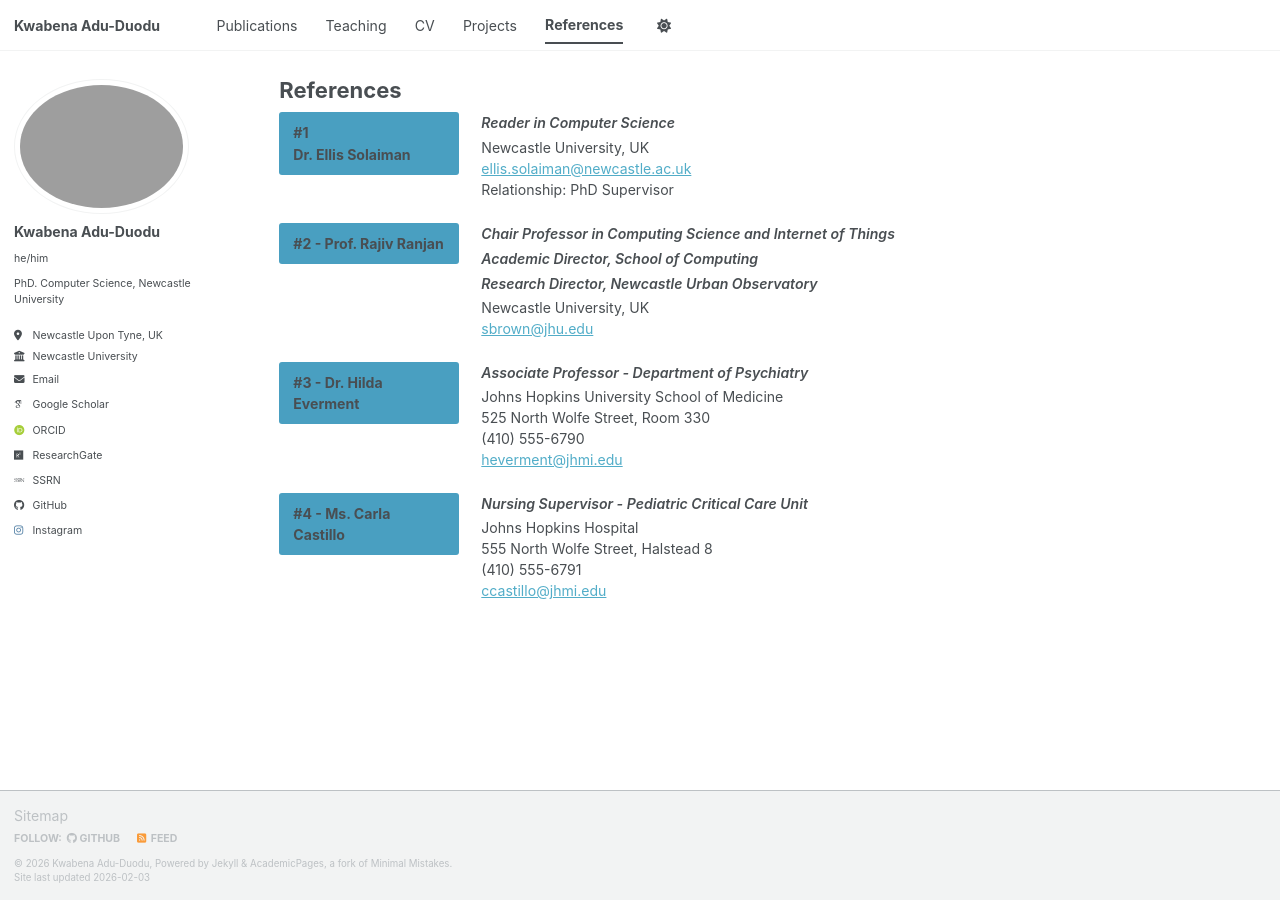
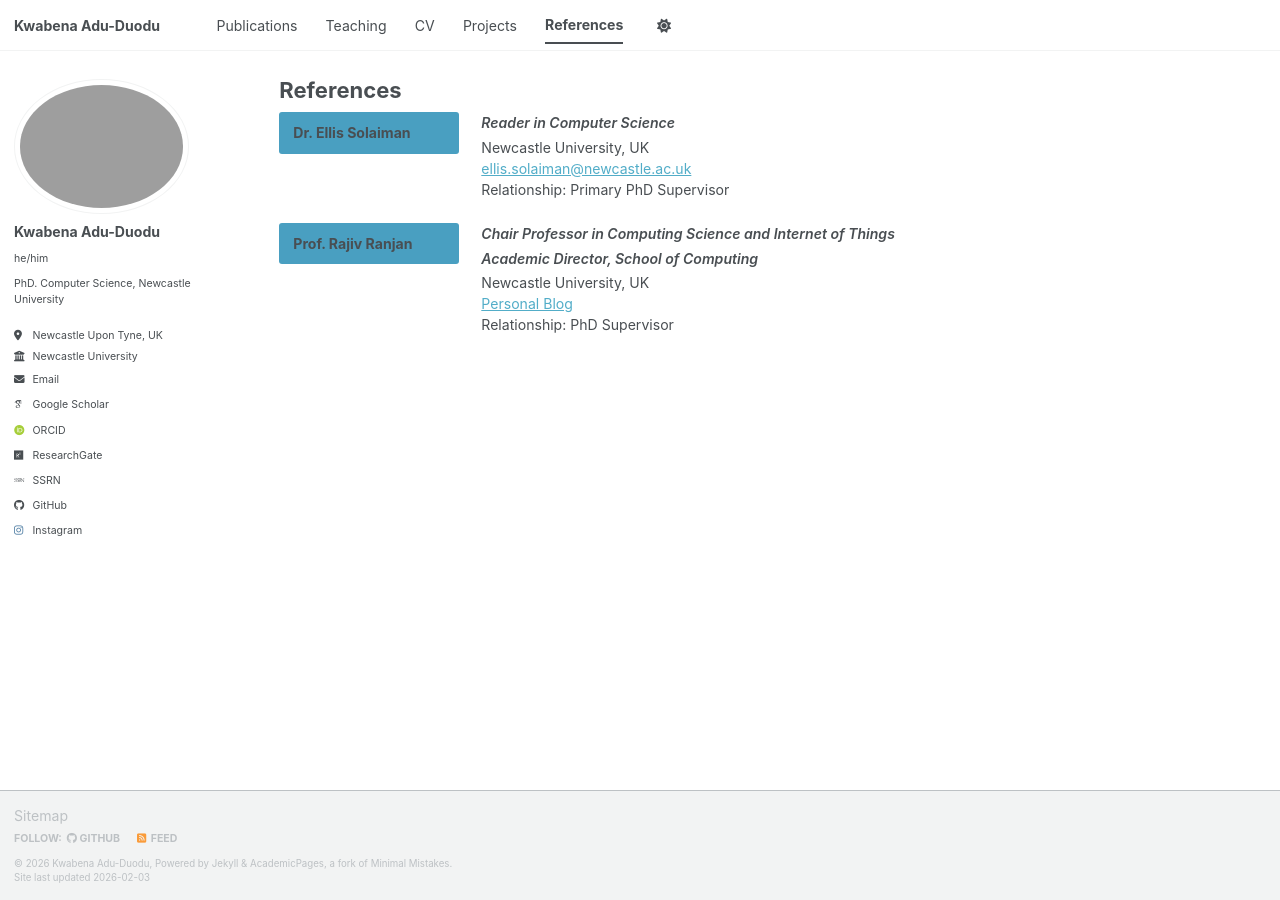
Before and after one commit to KAYDUODU/KAYDUODU.github.io, a Jekyll site: the page built from _pages/references.md, in a window 1280 px wide. Built offline with Jekyll 4.4.1, drawn with Linux system fonts in a browser that asks for light colours; some web fonts are replaced; a script bundle is joined from its source files by our own code; library files that are not in the unit come from our copies.

Commit message:
Revise references and update details
Updated references for Dr. Ellis Solaiman and Prof. Rajiv Ranjan. Removed entries for Dr. Hilda Everment and Ms. Carla Castillo.

```diff
--- a/_pages/references.md
+++ b/_pages/references.md
@@ -54,49 +54,28 @@ author_profile: true
 <div class="refs">
 
   <div class="ref-row">
-    <div class="ref-badge">#1 <br>Dr. Ellis Solaiman</div>
+    <div class="ref-badge">Dr. Ellis Solaiman</div>
     <div class="ref-body">
       <div class="ref-role">Reader in Computer Science</div>
       <div class="ref-line">Newcastle University, UK</div>
       <div class="ref-line"><a href="mailto:ellis.solaiman@newcastle.ac.uk">ellis.solaiman@newcastle.ac.uk</a></div>
       <!--<div class="ref-line">888-903-7653</div>-->
-      <div class="ref-line">Relationship: PhD Supervisor</div>
+      <div class="ref-line">Relationship: Primary PhD Supervisor</div>
     </div>
   </div>
 
   <div class="ref-row">
-    <div class="ref-badge">#2 - Prof. Rajiv Ranjan</div>
+    <div class="ref-badge">Prof. Rajiv Ranjan</div>
     <div class="ref-body">
       <div class="ref-role">Chair Professor in Computing Science and Internet of Things</div>
       <div class="ref-role">Academic Director, School of Computing</div>
-      <div class="ref-role">Research Director, Newcastle Urban Observatory</div>
       <div class="ref-line">Newcastle University, UK</div>
       <!--<div class="ref-line">525 North Wolfe Street, Room 313</div>
       <div class="ref-line">(410) 555-6789</div> -->
-      <div class="ref-line"><a href="mailto:sbrown@jhu.edu">sbrown@jhu.edu</a></div>
+      <div class="ref-line"><a href="https://rajivranjan.net">Personal Blog</a></div>
+       <div class="ref-line">Relationship: PhD Supervisor</div>
     </div>
   </div>
 
-  <div class="ref-row">
-    <div class="ref-badge">#3 - Dr. Hilda Everment</div>
-    <div class="ref-body">
-      <div class="ref-role">Associate Professor - Department of Psychiatry</div>
-      <div class="ref-line">Johns Hopkins University School of Medicine</div>
-      <div class="ref-line">525 North Wolfe Street, Room 330</div>
-      <div class="ref-line">(410) 555-6790</div>
-      <div class="ref-line"><a href="mailto:heverment@jhmi.edu">heverment@jhmi.edu</a></div>
-    </div>
-  </div>
-
-  <div class="ref-row">
-    <div class="ref-badge">#4 - Ms. Carla Castillo</div>
-    <div class="ref-body">
-      <div class="ref-role">Nursing Supervisor - Pediatric Critical Care Unit</div>
-      <div class="ref-line">Johns Hopkins Hospital</div>
-      <div class="ref-line">555 North Wolfe Street, Halstead 8</div>
-      <div class="ref-line">(410) 555-6791</div>
-      <div class="ref-line"><a href="mailto:ccastillo@jhmi.edu">ccastillo@jhmi.edu</a></div>
-    </div>
-  </div>
 
 </div>
```
